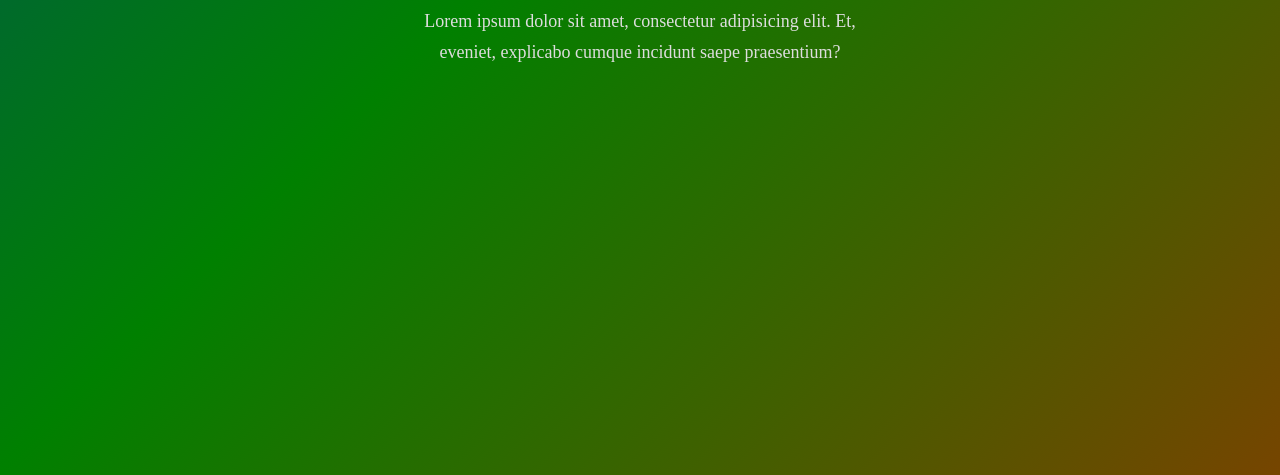
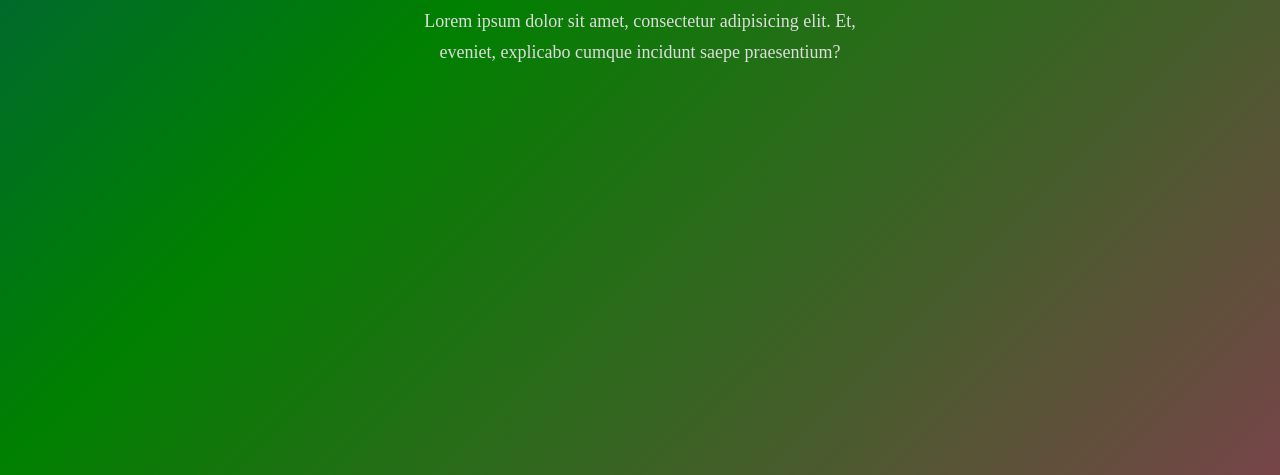
Before and after one commit to Amisha-Ananda-Gowda/CSS_Projects, a plain HTML site: page Background_Effects/Animated_Background8/index.html in a window 1280 px wide. Shown: the part 325-800 px from the top of the page. Drawn offline with Linux system fonts and the light colour scheme.

Commit message:
color changed

```diff
--- a/Background_Effects/Animated_Background8/style.css
+++ b/Background_Effects/Animated_Background8/style.css
@@ -7,7 +7,7 @@ body {
 }
 .header {
 	z-index: 1;
-	background: linear-gradient(-45deg, red, green, blue, yellow);
+	background: linear-gradient(-45deg, rgb(255, 0, 157), green, blue, yellow);
 	background-size: 400% 400%;
 	width: 100%;
 	height: 100vh;
```
